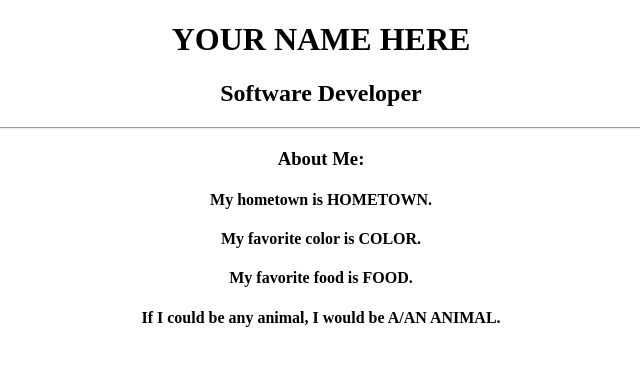
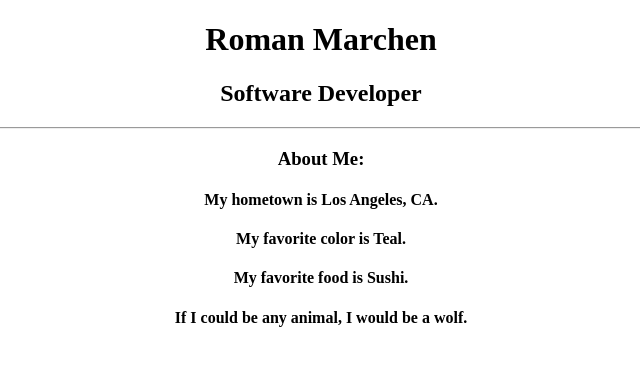
Before and after one commit to El-Roman/fades-on-deck, a plain HTML site: page index.html in a window 1280 px wide. Shown: the whole page, without its empty margins (319-959 px from the left). Drawn offline with Linux system fonts and the light colour scheme.

Commit message:
filled in blanks with self info

```diff
--- a/index.html
+++ b/index.html
@@ -7,14 +7,14 @@
 		  </head>
 		  <body>
 			<div align="center">
-				<h1>YOUR NAME HERE</h1>
+				<h1>Roman Marchen</h1>
 				<h2>Software Developer</h2>
 				<hr>
 				<h3>About Me:</h3>
-					<h4>My hometown is HOMETOWN.</h4>
-					<h4>My favorite color is COLOR.</h4>
-					<h4>My favorite food is FOOD.</h4>
-					<h4>If I could be any animal, I would be A/AN ANIMAL.</h4>
+					<h4>My hometown is Los Angeles, CA.</h4>
+					<h4>My favorite color is Teal.</h4>
+					<h4>My favorite food is Sushi.</h4>
+					<h4>If I could be any animal, I would be a wolf.</h4>
 			</div>
 		  </body>
 		</html>
```
